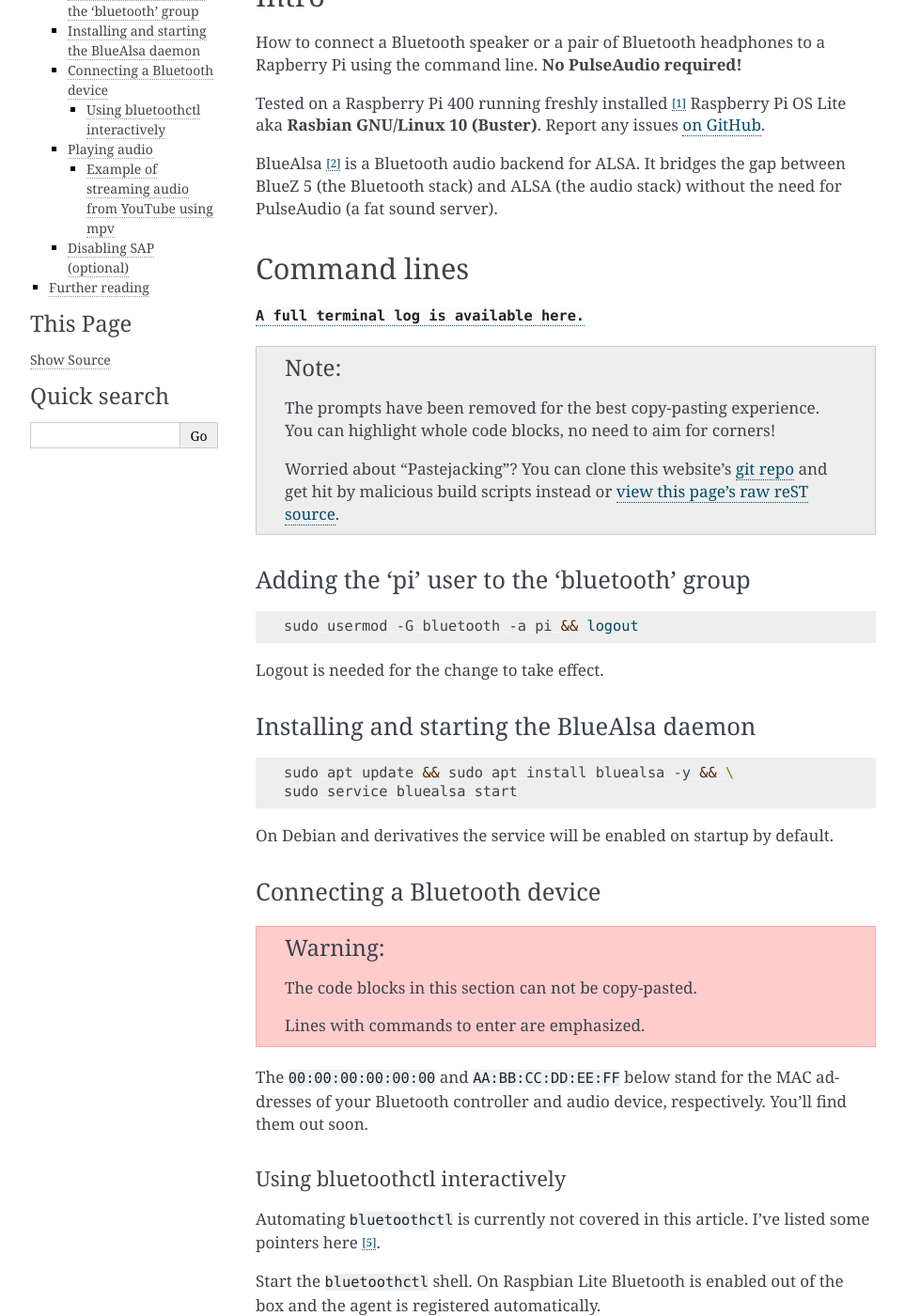
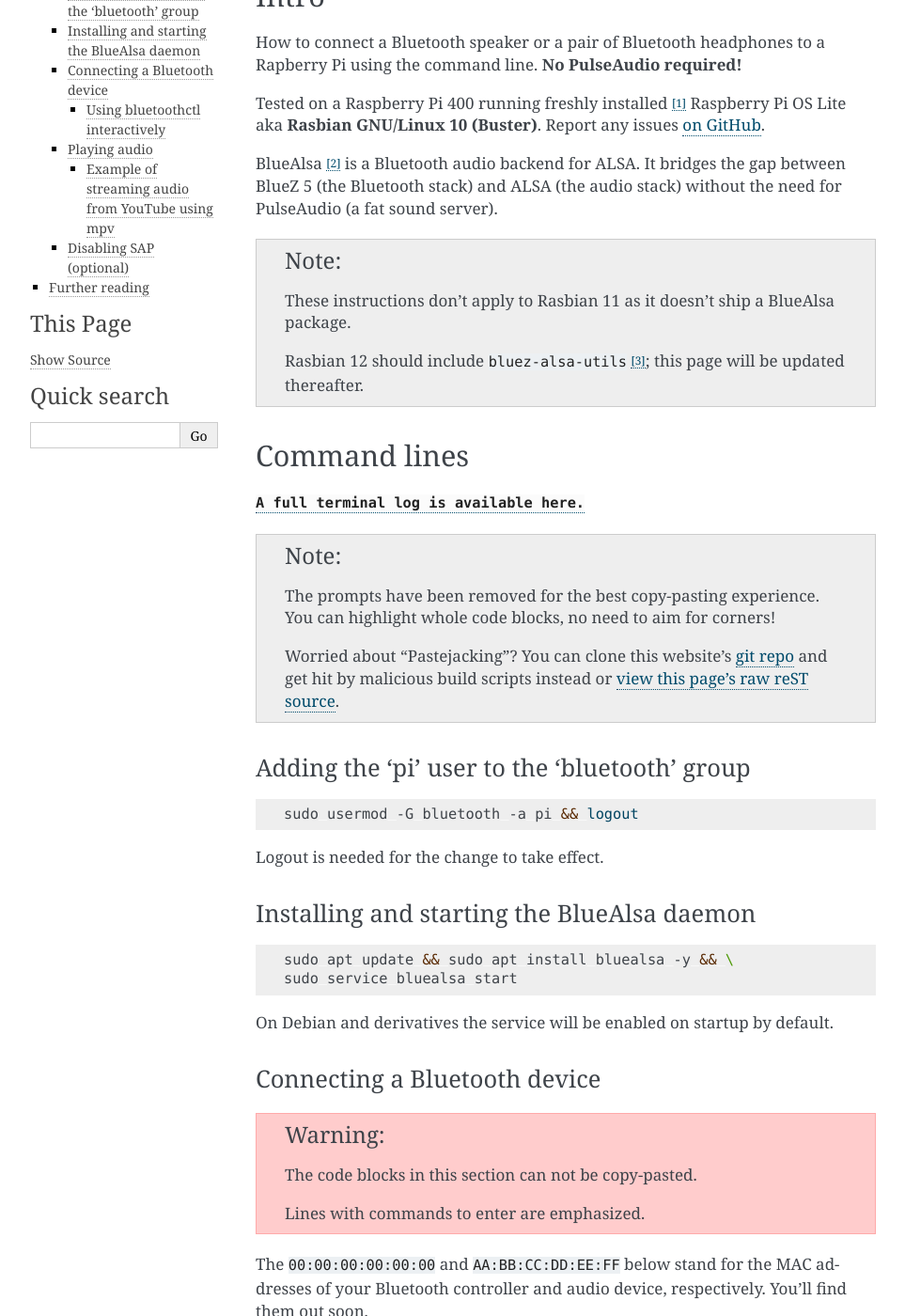
Before and after one commit to introt/docs, a Sphinx documentation site: the page built from sphinx/raspberrypi/bluealsa.rst, in a window 1280 px wide and 1400 px high, scrolled down 198 px. Shown: the whole window at 94% size, without its empty margins (148-1111 px from the left). Built offline with Sphinx 7.4.7, drawn with Linux system fonts in a browser that asks for light colours; some of the changed text lies outside the part shown.

Commit message:
Add note about BlueAlsa on Raspbian 11

```diff
--- a/sphinx/raspberrypi/bluealsa.rst
+++ b/sphinx/raspberrypi/bluealsa.rst
@@ -14,6 +14,12 @@
 Tested on a Raspberry Pi 400 running freshly installed [#install]_ Raspberry Pi OS Lite aka **Rasbian GNU/Linux 10 (Buster)**. Report any issues `on GitHub <https://github.com/introt/docs/issues>`_.
 
 BlueAlsa [#bluealsa]_ is a Bluetooth audio backend for ALSA. It bridges the gap between BlueZ 5 (the Bluetooth stack) and ALSA (the audio stack) without the need for PulseAudio (a fat sound server).
+
+.. Note::
+
+        These instructions don't apply to Rasbian 11 as it doesn't ship a BlueAlsa package.
+
+        Rasbian 12 should include ``bluez-alsa-utils`` [#debianwiki]_; this page will be updated thereafter.
 
 Command lines
 =============
@@ -205,6 +211,8 @@
 
 .. [#bluealsa] See `the project README <https://github.com/Arkq/bluez-alsa>`_ for more information about BlueAlsa and its configuration & usage.
 
+.. [#debianwiki] "Bluetooth/Alsa", `Debian Wiki <https://wiki.debian.org/Bluetooth/Alsa>`_. Raspbian is based on Debian.
+
 .. [#gentoowiki] "Bluetooth headset", `Gentoo Linux Wiki <https://wiki.gentoo.org/wiki/Bluetooth_headset>`_. A good resource for troubleshooting, includes some ALSA configuration examples.
 
 .. [#alsawiki] ".asoundrc", `(Unofficial) ALSA wiki <https://alsa.opensrc.org/Asoundrc>`_. Doesn't include Bluetooth stuff, see [#bluealsa]_ for that part.
```
